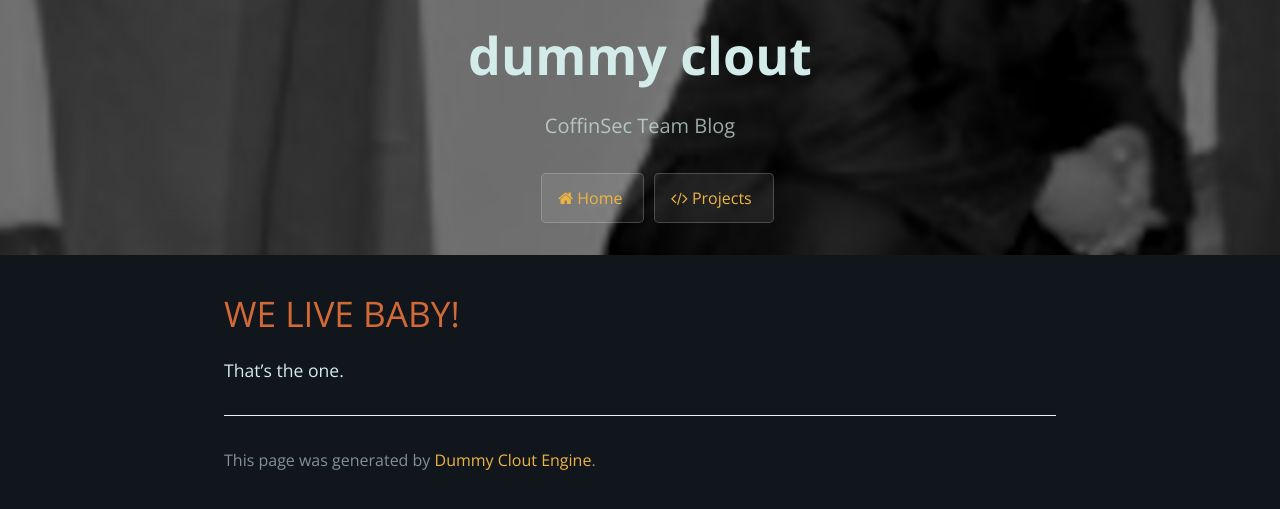
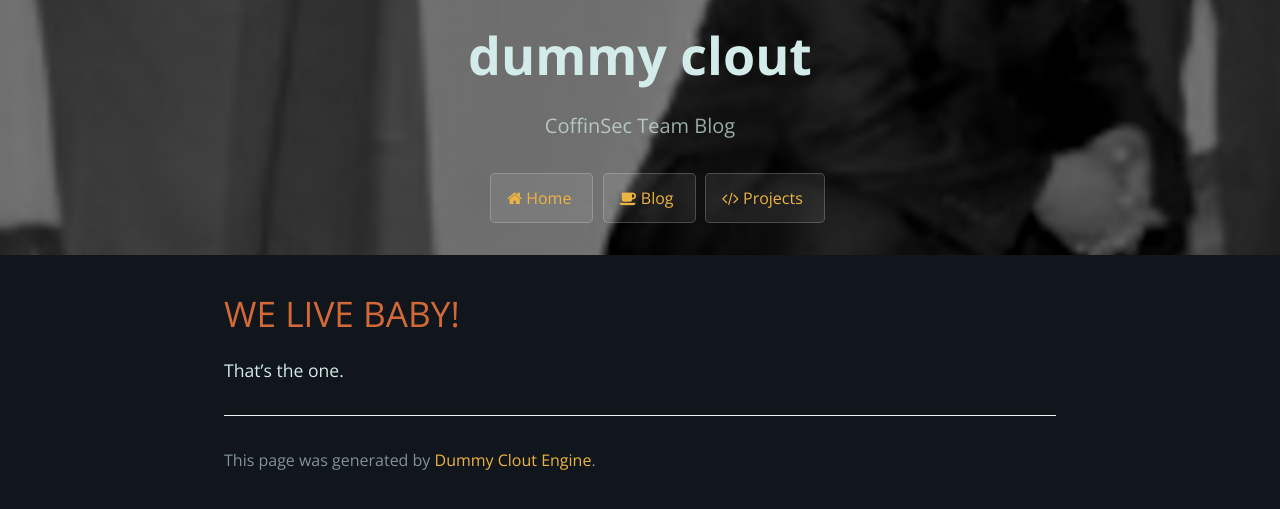
Before and after one commit to dummyclout/dummyclout.github.io, a Jekyll site: the page built from index.md, in a window 1280 px wide. Shown: the top 509 px of the page. Built offline with Jekyll 4.4.1, drawn with Linux system fonts in a browser that asks for light colours; nearby versions of some CDN libraries; our own code applies the rules of GitHub Pages for plain Markdown files.

Commit message:
Added blog and projects buttons

```diff
--- a/_includes/navbar.html
+++ b/_includes/navbar.html
@@ -11,6 +11,14 @@
         <div class="dropdown">
             <button class="btn">
                 <a href="{{ site.url }}/blog">
+                <i class="fa fa-coffee"></i> Blog</a>
+            </button>
+        </div>
+    </li>
+    <li>
+        <div class="dropdown">
+            <button class="btn">
+                <a href="{{ site.url }}/projects">
                 <i class="fa fa-code"></i> Projects</a>
             </button>
         </div>
```
